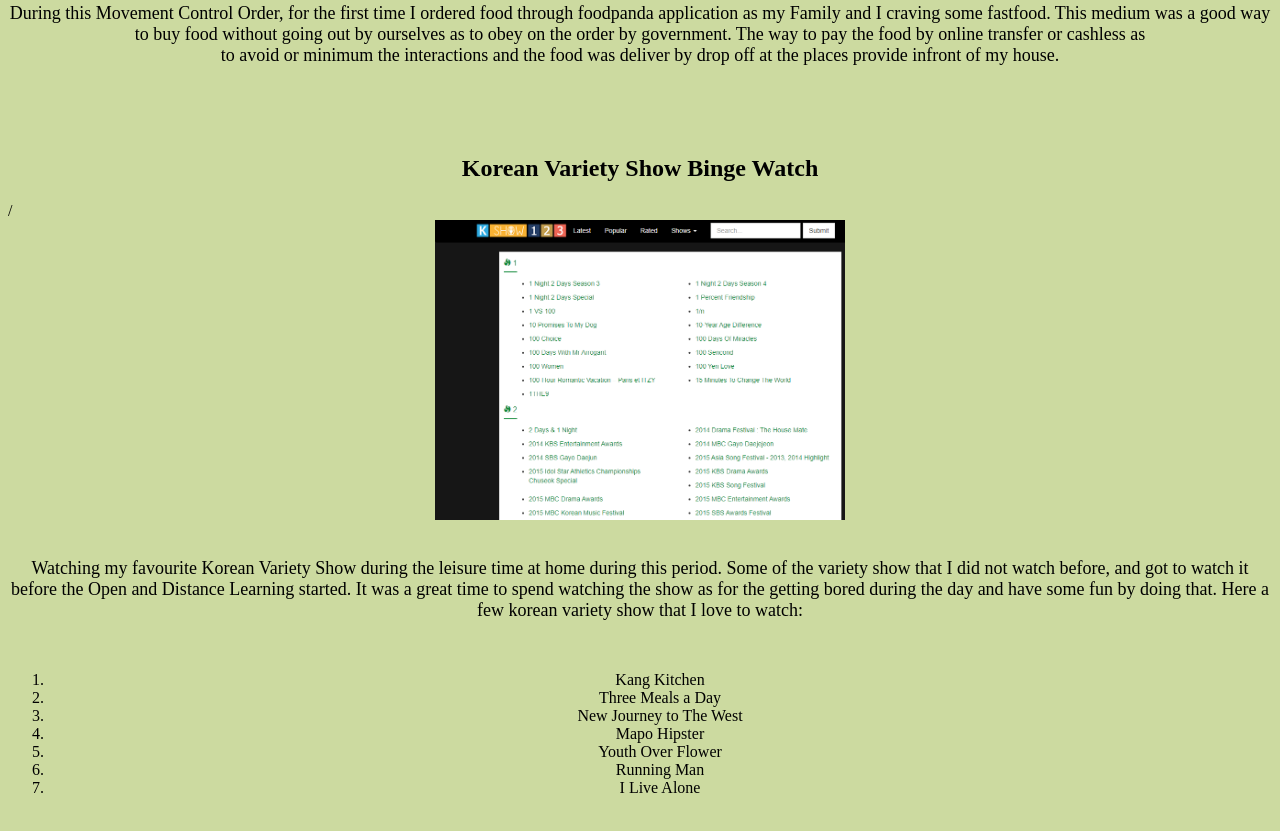
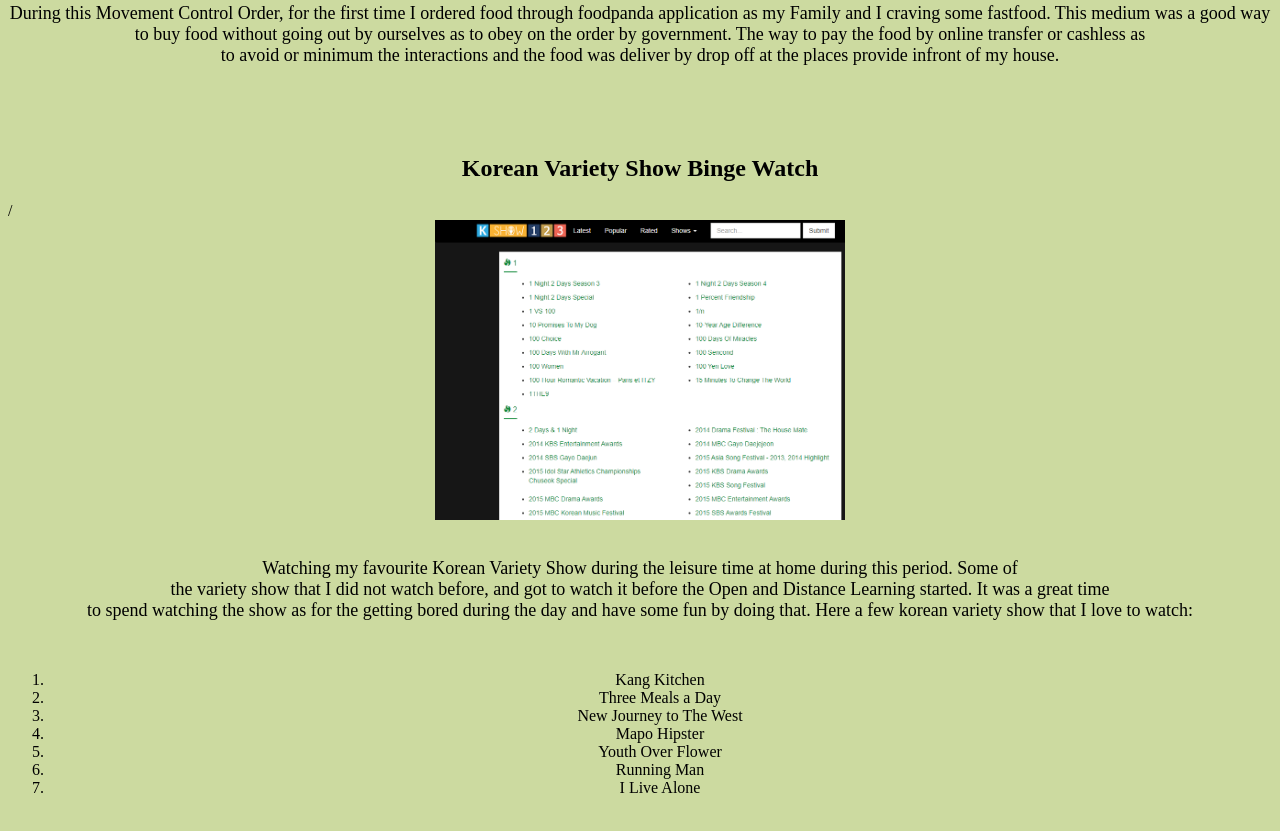
Before and after one commit to sitinurzahirah/website-personal, a plain HTML site: page index.html in a window 1280 px wide. Shown: the part 1332-2163 px from the top of the page. Drawn offline with Linux system fonts and the light colour scheme.

Commit message:
Update index.html

```diff
--- a/index.html
+++ b/index.html
@@ -47,7 +47,7 @@
 <br>
 <center> <img src="image/kshow.PNG" height="300px"> </center>
 <br>
-<center> <p> <font size="+1"> Watching my favourite Korean Variety Show during the leisure time at home during this period. Some of the variety show that I did not watch before, and got to watch it before the Open and Distance Learning started. It was a great time to spend watching the show as for the getting bored during the day and have some fun by doing that. Here a few korean variety show that I love to watch: </font> </p>
+<center> <p> <font size="+1"> Watching my favourite Korean Variety Show during the leisure time at home during this period. Some of <br>the variety show that I did not watch before, and got to watch it before the Open and Distance Learning started. It was a great time <br> to spend watching the show as for the getting bored during the day and have some fun by doing that. Here a few korean variety show that I love to watch: </font> </p>
 <br>
 <ol>
 	<li> Kang Kitchen </li>
```
